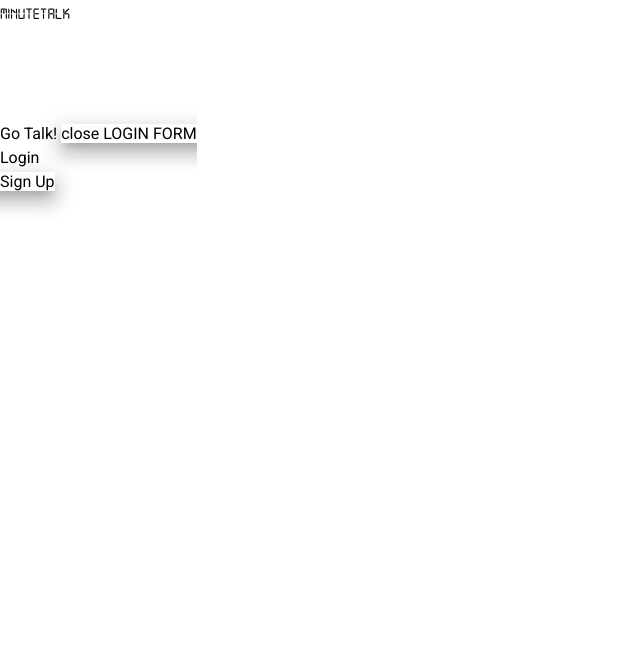
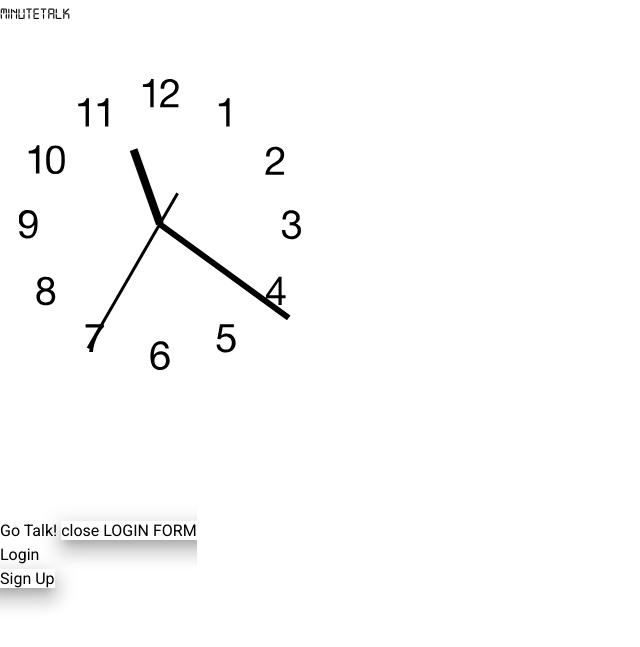
Before and after one commit to jmrequioma/Minutetalk, a Django app: page / in a window 1280 px wide. Shown: the top 647 px of the page, without its empty margins (0-640 px from the left). Run offline with Django 3.2, Linux system fonts and the light colour scheme; some libraries are stand-ins or nearby versions; some web fonts are replaced.

Commit message:
Put clock on index.html

```diff
--- /dev/null
+++ b/minutetalk/static/minutetalk/css/clock.css
@@ -0,0 +1,77 @@
+.clock {
+  border-radius: 50%;
+  background: #fff url("/static/images/clock.svg") no-repeat center;
+  background-size: 88%;
+  height: 20em;
+  padding-bottom: 31%;
+  position: relative;
+  width: 20em;
+}
+
+.clock.simple:after {
+  background: #000;
+  border-radius: 50%;
+  content: "";
+  position: absolute;
+  left: 50%;
+  top: 50%;
+  transform: translate(-50%, -50%);
+  width: 5%;
+  height: 5%;
+  z-index: 10;
+}
+
+.minutes-container, .hours-container, .seconds-container {
+  position: absolute;
+  top: 0;
+  right: 0;
+  bottom: 0;
+  left: 0;
+}
+
+.hours {
+  background: #000;
+  height: 20%;
+  left: 48.75%;
+  position: absolute;
+  top: 30%;
+  transform-origin: 50% 100%;
+  width: 2.5%;
+}
+
+.minutes {
+  background: #000;
+  height: 40%;
+  left: 49%;
+  position: absolute;
+  top: 10%;
+  transform-origin: 50% 100%;
+  width: 2%;
+}
+
+.seconds {
+  background: #000;
+  height: 45%;
+  left: 49.5%;
+  position: absolute;
+  top: 14%;
+  transform-origin: 50% 80%;
+  width: 1%;
+  z-index: 8;
+}
+
+@keyframes rotate {
+  100% {
+    transform: rotateZ(360deg);
+  }
+}
+
+.hours-container {
+  animation: rotate 43200s infinite linear;
+}
+.minutes-container {
+  transition: transform 0.3s cubic-bezier(.4,2.08,.55,.44);
+}
+.seconds-container {
+  transition: transform 0.2s cubic-bezier(.4,2.08,.55,.44);
+}
--- a/minutetalk/templates/minutetalk/index.html
+++ b/minutetalk/templates/minutetalk/index.html
@@ -11,6 +11,7 @@
     <link href="https://fonts.googleapis.com/css?family=Muli" rel="stylesheet">
     <link href="https://fonts.googleapis.com/css?family=Montserrat" rel="stylesheet">
     <link rel="stylesheet" type="text/css" href="static/minutetalk/css/style.css">
+    <link rel="stylesheet" type="text/css" href="static/minutetalk/css/clock.css">
     <script src="https://ajax.googleapis.com/ajax/libs/jquery/3.3.1/jquery.min.js"></script>
     <meta charset="utf-8">
     <meta name="viewport" content="width=device-width, initial-scale=1.0">
@@ -23,12 +24,27 @@
                 <v-toolbar-title v-text="title" class="titlename"></v-toolbar-title>
             </v-toolbar>
             <v-content>
-            </v-content>
-            <v-content fill-height align-content-center>
+                <v-container justify-center style="max-width: 35%; padding-left: 7%;">
+                    <v-layout justify-center>
+                        <v-flex justify-center class="text-xs-center">
+                            <article class="clock" justify-center>
+                                <div justify-center class="hours-container">
+                                    <div justify-center class="hours"></div>
+                                </div>
+                                <div justify-center class="minutes-container">
+                                    <div justify-center class="minutes"></div>
+                                </div>
+                                <div justify-center class="seconds-container">
+                                    <div justify-center class="seconds"></div>
+                                </div>
+                            </article>
+                        </v-flex>
+                    </v-layout>
+                </v-container>
                 <v-container fluid grid-list-md>
                     <v-layout row wrap justify-center>
                         <v-flex d-flex xs12 sm6 md4>
-                            <h1 class="greet"> MiniTalk! It's time for a Mini Talk!</h1>
+                            <h1 class="greet"> MinuteTalk! It's time for a Mini Talk!</h1>
                         </v-flex>
                     </v-layout>
                 </v-container>
@@ -121,6 +137,7 @@
     <script src="https://unpkg.com/vue/dist/vue.js"></script>
     <script src="https://unpkg.com/vuetify/dist/vuetify.js"></script>
     <script type="text/javascript" src="{% static 'minutetalk/js/login.js' %}"></script>
+    <script type="text/javascript" src="{% static 'minutetalk/js/clock.js' %}"></script>
 </body>
 
 </html>
```
Also changed, not shown: minutetalk/static/minutetalk/js/clock.js (added, +89 -0 lines), db.sqlite3, minutetalk/static/images/clock.svg (added).
